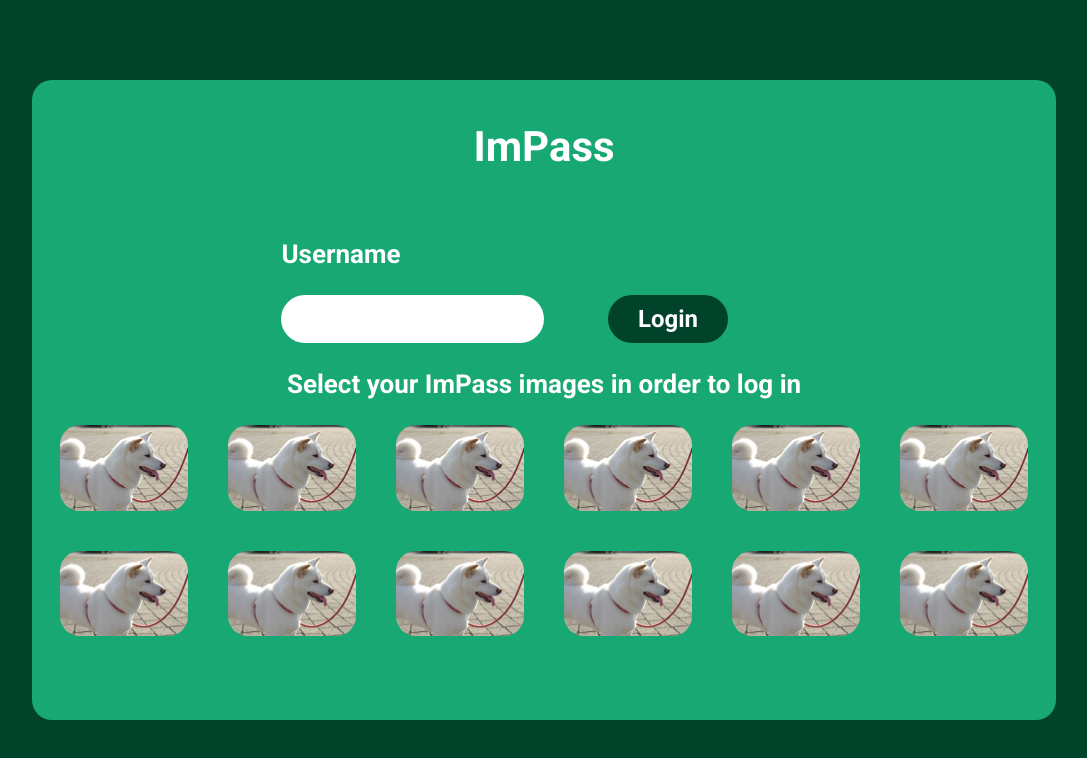
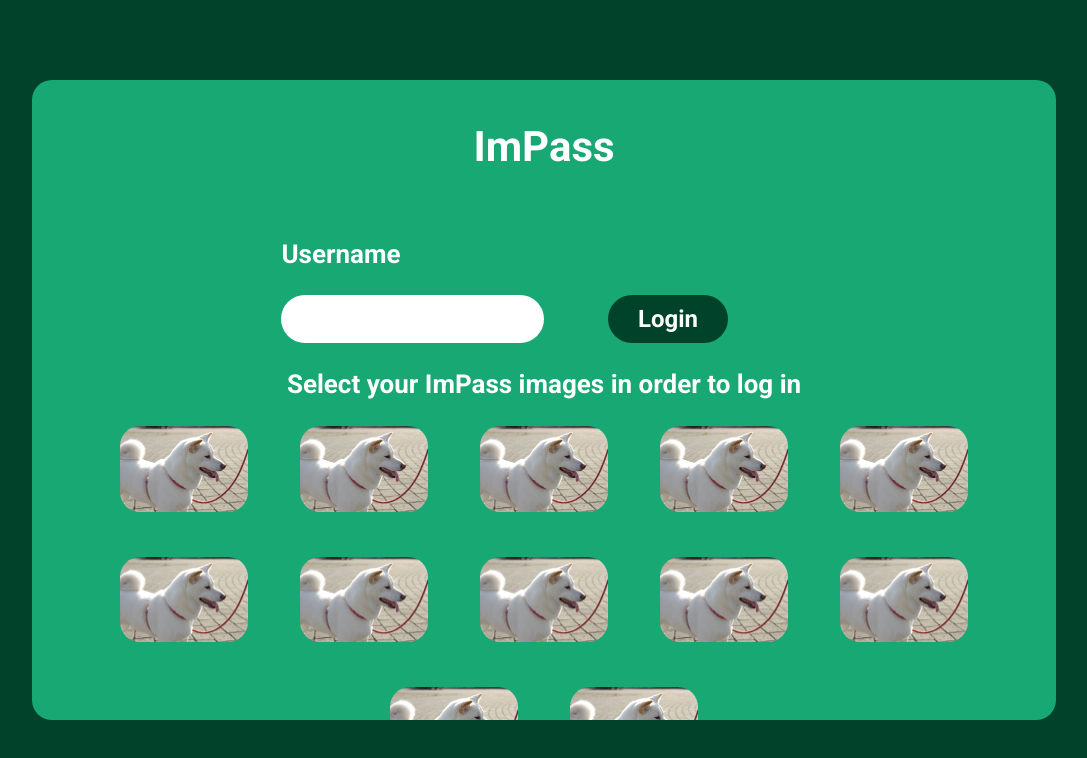
Before and after one commit to CSC4350-MW1/PicPass, a React (Create React App) app: page / in a window 1280 px wide. Both pictures are taken after a click on the button "Login". Shown: the top 758 px of the page, without its empty margins (96-1183 px from the left). Built offline with nearby package versions, Linux system fonts and the light colour scheme.

Commit message:
turned all images into buttons

```diff
--- a/src/components/login.js
+++ b/src/components/login.js
@@ -18,7 +18,7 @@ const LoginPage = () => {
         </div>
         <p>Select your ImPass images in order to log in</p>
       <div className={LoginStyles.images}>
-        {images.map((image) => <img src={image}/> )}
+        {images.map((image) => <button onClick={() => console.log("clickin that shit")}><img src={image}/></button> )}
       </div>
     </div>
   )
--- a/src/components/login.module.css
+++ b/src/components/login.module.css
@@ -67,3 +67,9 @@
   width: 10vw;
   border-radius: 20px;
 }
+
+.images button {
+  border-radius: 20px;
+  border: none;
+  background-color: transparent;
+}
--- a/src/components/register.js
+++ b/src/components/register.js
@@ -16,7 +16,7 @@ const RegisterPage = () => {
       </div>
       <p>Select 4 images in your preferred order to create your impass</p>
       <div className={RegisterStyles.images}>
-        {images.map((image) => <img src={image}/> )}
+        {images.map((image) => <button onClick={() => console.log("clickin that shit")}><img src={image}/></button> )}
       </div>
     </div>
   )
--- a/src/components/register.module.css
+++ b/src/components/register.module.css
@@ -67,3 +67,9 @@
   width: 10vw;
   border-radius: 20px;
 }
+
+.images button {
+  border-radius: 20px;
+  border: none;
+  background-color: transparent;
+}
```
